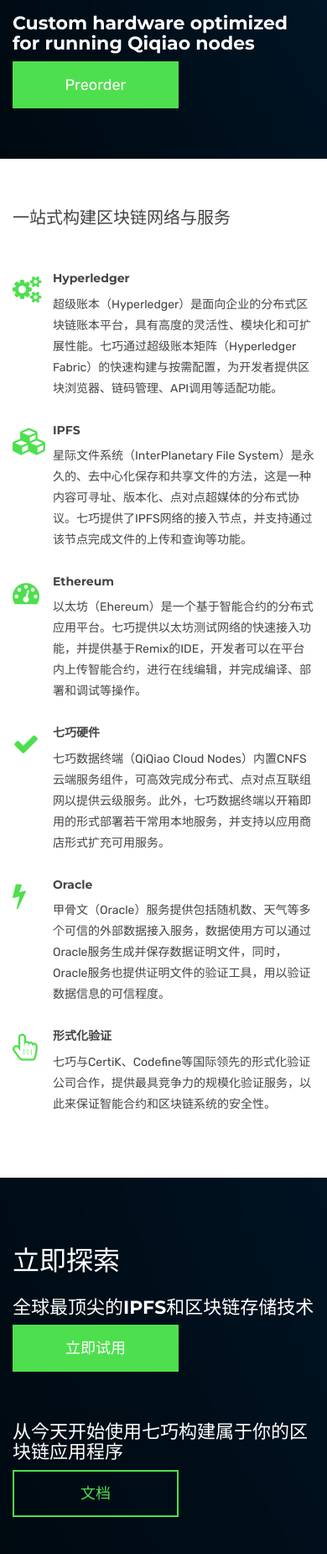
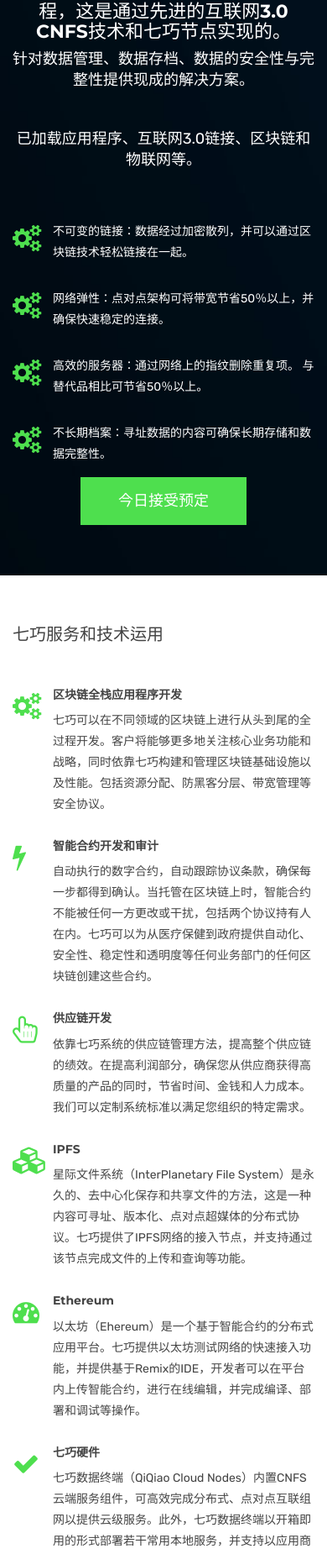
Before and after one commit to QiqiaoTechnology/QiqiaoTechnology.github.io, a Jekyll site: the page built from index.html, in a window 390 px wide. Shown: the part 438-2288 px from the top of the page at 84% size. Built offline with Jekyll 4.4.1, drawn with Linux system fonts in a browser that asks for light colours; some of the changed text lies outside the part shown.

Commit message:
update translations

```diff
--- a/_includes/themes/bootstrap/nav-bar.html
+++ b/_includes/themes/bootstrap/nav-bar.html
@@ -14,10 +14,10 @@
                       <a class="nav-link" href="{{ BASE_PATH }}/about.html">About</a>
                     </li>
                     <li class="nav-item">
-                      <a class="nav-link" href="{{ BASE_PATH }}/products.html">Hardware</a>
+                      <a class="nav-link" href="{{ BASE_PATH }}/products.html">Products</a>
                     </li>
                     <li class="nav-item">
-                      <a class="nav-link" href="{{ BASE_PATH }}/#trynow">Cloud</a>
+                      <a class="nav-link" href="{{ BASE_PATH }}/#trynow">Services</a>
                     </li>
                     <li class="nav-item">
                       <a class="nav-link" href="{{ BASE_PATH }}/#contact">Contact</a>
--- a/index.html
+++ b/index.html
@@ -27,7 +27,7 @@ canonical: https://heliumjk.github.io
                     <img src="{{ BASE_PATH }}/assets/images/bchain4.jpg" alt="">
                     <div class="carousel-caption">
                       <h3 class="slide-title animated fadeInDown"><span class="text-primary"> 七巧 BaaS </span> - 企业级区块链服务平台</h3>
-                      <h5 class="slide-text animated fadeIn">快速构建区块链基础设施，提供企业级区块链解决方案</h5>
+                      <h5 class="slide-text animated fadeIn">快速构建区块链基础设施，提供企业级区块链解决方案。</h5>
                       <a href="#services" class="btn btn-lg btn-default-filled animated fadeInUp">更多</a>
                     </div>
                   </div>
@@ -35,25 +35,17 @@ canonical: https://heliumjk.github.io
                     <img src="{{ BASE_PATH }}/assets/images/bchain2.jpeg" alt="">
                     <div class="carousel-caption">
                       <h3 class="slide-title animated fadeInDown"><span class="text-primary" >七巧基站</span></h3>
-                      <h5 class="slide-text animated fadeIn">全球最优IPFS及区块链存储</h5>
+                      <h5 class="slide-text animated fadeIn">全球最优IPFS及区块链存储。</h5>
                       <a href="#trynow" class="btn btn-lg btn-default-filled animated fadeInUp">立即试用</a>
                     </div>
                   </div>
                   <div class="carousel-item">
                     <img src="{{ BASE_PATH }}/assets/images/bchain3.jpeg" alt="">
                     <div class="carousel-caption">
-                      <h3 class="slide-title animated fadeInDown">推出零知识证明解决方案</h3>
-                      <h5 class="slide-text animated fadeIn">在保护数据隐私的同时，保证数据信息得到安全有效的验证。</h5>
-                      <a href="#contact" class="btn btn-lg btn-default-filled animated fadeInUp">更多</a>
+                      <h3 class="slide-title animated fadeInDown">七巧企业NAS</h3>
+                      <h5 class="slide-text animated fadeIn">七巧节点采用CNFS互联网3.0核心技术。安全，稳定，成本效益高。</h5>
+                      <a href="#hardware" class="btn btn-lg btn-default-filled animated fadeInUp">今日接受预定</a>
                     </div>
-                  </div>
-                </div>
-                <div class="carousel-item">
-                  <img src="{{ BASE_PATH }}/assets/images/bchain1.jpg" alt="">
-                  <div class="carousel-caption">
-                    <h3 class="slide-title animated fadeInDown">Start building on the blockchain today</h3>
-                    <h5 class="slide-text animated fadeIn">Qiqiao SaaS easy to use enterprise ready tools and apis</h5>
-                    <a href="https://gateway.temporal.cloud/ipns/docs.api.temporal.cloud/ipfs.html" class="btn btn-lg btn-common animated fadeInUp">Documentation</a>
                   </div>
                 </div>
                 <a class="carousel-control-prev" href="#carousel-slider" role="button" data-slide="prev">
@@ -77,10 +69,61 @@ canonical: https://heliumjk.github.io
       <div class="header-style-3">
         <div class="container"><a name="hardware"></a>
           <div class="row">
-            <div class="col-xs-12 col-sm-6">
-              <div class="hero-content-v2">
-                <h3><strong>7Qyun</strong> Custom hardware optimized for running Qiqiao nodes</h3>
-                <a href="products.html" class="btn btn-lg btn-default-filled animated fadeInUp">Preorder</a><br>
+            <div class="col-xs-12 col-sm-12">
+              <div class="hero-content-v2 center">
+                <h3>七巧NAS将为任何业务部门创建一个更高效、更安全、更经济的工作流程，这是通过先进的互联网3.0 CNFS技术和七巧节点实现的。</h3>
+                <p>针对数据管理、数据存档、数据的安全性与完整性提供现成的解决方案。</p>
+                <p>已加载应用程序、互联网3.0链接、区块链和物联网等。</p>
+
+              </div>
+            </div>
+          </div>
+          <div class="row">
+            <div class="col-sm-6 col-md-3">
+              <div class="service-box">
+                <div class="service-icon">
+                  <i class="fa fa-cogs"></i>
+                </div>
+                <div class="service-content">
+                  <p class="white">不可变的链接：数据经过加密散列，并可以通过区块链技术轻松链接在一起。</p>
+                </div>
+              </div>
+            </div>
+            <div class="col-sm-6 col-md-3">
+              <div class="service-box">
+                <div class="service-icon">
+                  <i class="fa fa-cogs"></i>
+                </div>
+                <div class="service-content">
+                  <p class="white">网络弹性：点对点架构可将带宽节省50％以上，并确保快速稳定的连接。</p>
+                </div>
+              </div>
+            </div>
+            <div class="col-sm-6 col-md-3">
+              <div class="service-box">
+                <div class="service-icon">
+                  <i class="fa fa-cogs"></i>
+                </div>
+                <div class="service-content">
+                  <p class="white">高效的服务器：通过网络上的指纹删除重复项。 与替代品相比可节省50％以上。</p>
+                </div>
+              </div>
+            </div>
+            <div class="col-sm-6 col-md-3">
+              <div class="service-box">
+                <div class="service-icon">
+                  <i class="fa fa-cogs"></i>
+                </div>
+                <div class="service-content">
+                  <p class="white">不长期档案：寻址数据的内容可确保长期存储和数据完整性。</p>
+                </div>
+              </div>
+            </div>
+          </div>
+          <div class="row">
+            <div class="col-xs-12 col-sm-12">
+              <div class="hero-content-v2 center">
+                <a href="products.html" class="btn btn-lg btn-default-filled animated fadeInUp">今日接受预定</a><br>
                 <div class="mb-60"></div>
                 <div class="mb-60"></div>
               </div>
@@ -92,7 +135,7 @@ canonical: https://heliumjk.github.io
 	<!-- SERVICES -->
   <div class="mb-60"></div>
             <div class="sub-title"><a name="services"></a>
-              <span>一站式构建区块链网络与服务</span>
+              <span>七巧服务和技术运用</span>
             </div>
             <div class="row">
               <!-- Start Service Icon 1 -->
@@ -102,14 +145,46 @@ canonical: https://heliumjk.github.io
                     <i class="fa fa-cogs"></i>
                   </div>
                   <div class="service-content">
-                    <h4>Hyperledger</h4>
+                    <h4>区块链全栈应用程序开发</h4>
                     <p>
-                      超级账本（Hyperledger）是面向企业的分布式区块链账本平台，具有高度的灵活性、模块化和可扩展性能。七巧通过超级账本矩阵（Hyperledger Fabric）的快速构建与按需配置，为开发者提供区块浏览器、链码管理、API调用等适配功能。
+                      七巧可以在不同领域的区块链上进行从头到尾的全过程开发。客户将能够更多地关注核心业务功能和战略，同时依靠七巧构建和管理区块链基础设施以及性能。包括资源分配、防黑客分层、带宽管理等安全协议。
                     </p>
                   </div>
                 </div>
               </div>
               <!-- End Service Icon 1 -->
+
+              <!-- Start Service Icon 5 -->
+              <div class="col-md-4 col-sm-6">
+                <div class="service-box">
+                  <div class="service-icon">
+                    <i class="fa fa-flash"></i>
+                  </div>
+                  <div class="service-content">
+                    <h4>智能合约开发和审计</h4>
+                    <p>
+                      自动执行的数字合约，自动跟踪协议条款，确保每一步都得到确认。当托管在区块链上时，智能合约不能被任何一方更改或干扰，包括两个协议持有人在内。七巧可以为从医疗保健到政府提供自动化、安全性、稳定性和透明度等任何业务部门的任何区块链创建这些合约。
+                    </p>
+                  </div>
+                </div>
+              </div>
+              <!-- End Service Icon 5 -->
+
+              <!-- Start Service Icon 6 -->
+              <div class="col-md-4 col-sm-6">
+                <div class="service-box">
+                  <div class="service-icon">
+                    <i class="fa fa-hand-pointer-o"></i>
+                  </div>
+                  <div class="service-content">
+                    <h4>供应链开发</h4>
+                    <p>
+                      依靠七巧系统的供应链管理方法，提高整个供应链的绩效。在提高利润部分，确保您从供应商获得高质量的产品的同时，节省时间、金钱和人力成本。我们可以定制系统标准以满足您组织的特定需求。
+                    </p>
+                  </div>
+                </div>
+              </div>
+              <!-- End Service Icon 6 -->
 
               <!-- Start Service Icon 2 -->
               <div class="col-md-4 col-sm-6">
@@ -158,38 +233,6 @@ canonical: https://heliumjk.github.io
                 </div>
               </div>
               <!-- End Service Icon 4 -->
-
-              <!-- Start Service Icon 5 -->
-              <div class="col-md-4 col-sm-6">
-                <div class="service-box">
-                  <div class="service-icon">
-                    <i class="fa fa-flash"></i>
-                  </div>
-                  <div class="service-content">
-                    <h4>Oracle</h4>
-                    <p>
-                      甲骨文（Oracle）服务提供包括随机数、天气等多个可信的外部数据接入服务，数据使用方可以通过Oracle服务生成并保存数据证明文件，同时，Oracle服务也提供证明文件的验证工具，用以验证数据信息的可信程度。
-                    </p>
-                  </div>
-                </div>
-              </div>
-              <!-- End Service Icon 5 -->
-
-              <!-- Start Service Icon 6 -->
-              <div class="col-md-4 col-sm-6">
-                <div class="service-box">
-                  <div class="service-icon">
-                    <i class="fa fa-hand-pointer-o"></i>
-                  </div>
-                  <div class="service-content">
-                    <h4>形式化验证</h4>
-                    <p>
-                      七巧与CertiK、Codefine等国际领先的形式化验证公司合作，提供最具竞争力的规模化验证服务，以此来保证智能合约和区块链系统的安全性。
-                    </p>
-                  </div>
-                </div>
-              </div>
-              <!-- End Service Icon 6 -->
             </div>
 	    </div>
             <div class="mb-60"></div>
@@ -227,6 +270,7 @@ canonical: https://heliumjk.github.io
             <h3>七巧云是世界首个基于互联网3.0和星际文件系统的微信小程序。</h3>
             <p>启用区块链+和物联网</p>
             <p><i class="fa fa-check"></i> 可信数据<br><i class="fa fa-check"></i> 敏感数据的安全性无可比拟<br><i class="fa fa-check"></i> 专为政府和企业打造<br><i class="fa fa-check"></i> 成本效益高，使用方法简易<br><i class="fa fa-check"></i> 可量身定制</p>
+            <p>此应用程序和演示程序完全在互联网3.0 CNFS网络上运行，而不是在HTTP上运行。它运用七巧节点，可以为微信上的任何应用程序定制方案。现有的微信应用程序也可以便捷地插入到CNFS网络中。</p>
 
             <a href="https://ipfs.globalupload.io/QmQeRJx3TRnPEw5oAkdJjFzXicMMUwzGtx2p7BjVXJWQQ9#x-ipfs-companion-no-redirect" class="page-scroll btn btn-lg btn-default-filled">演示按钮</a>
           </div>
```
Also changed, not shown: assets/css/main.css.
